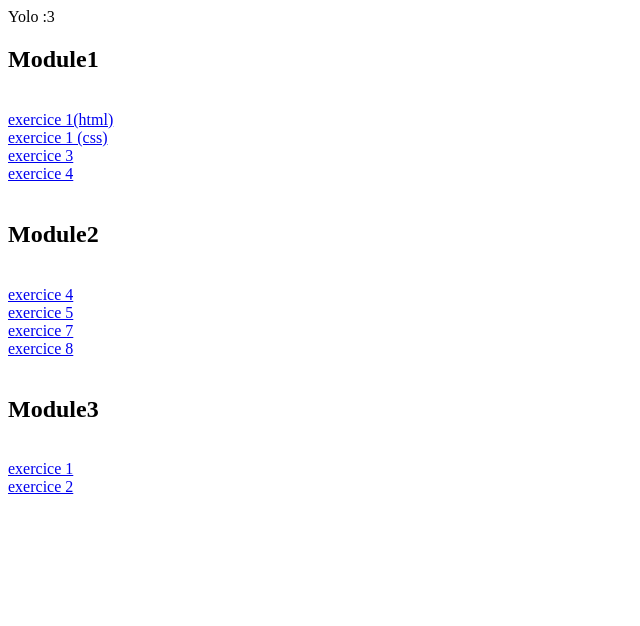
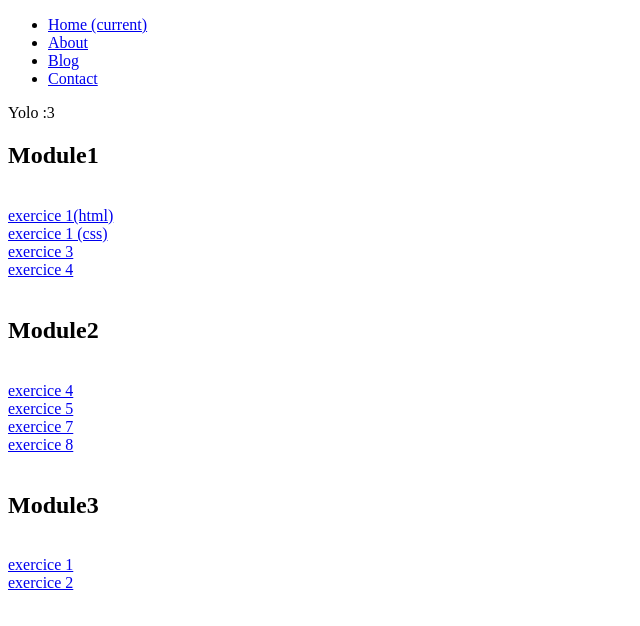
Before and after one commit to tyrog236/Adrien_Site, a plain HTML site: page index.html in a window 1280 px wide. Shown: the whole page, without its empty margins (0-640 px from the left). Drawn offline with Linux system fonts and the light colour scheme.

Commit message:
Update index.html

```diff
--- a/index.html
+++ b/index.html
@@ -1,10 +1,34 @@
 <!DOCTYPE html>
 <html>
 	<head>
-		<title>page d'accueil</title>
+		<title>page d'accueil Adrien</title>
 		<meta name="generator" content="BBEdit 11.6" />
+		<link href="https://fonts.googleapis.com/css?family=Open+Sans:300italic,400italic,600italic,700italic,800italic,400,300,600,700,800" rel="stylesheet" type="text/css">
+    		<link href="https://fonts.googleapis.com/css?family=Josefin+Slab:100,300,400,600,700,100italic,300italic,400italic,600italic,700italic" rel="stylesheet" type="text/css">
 	</head>
 	<body>
+		<nav class="navbar navbar-expand-lg navbar-light bg-faded py-lg-4">
+			<div class="container">
+				<div class="collapse navbar-collapse" id="navbarResponsive">
+          				<ul class="navbar-nav mx-auto">
+            					<li class="nav-item active px-lg-4">
+              						<a class="nav-link text-uppercase text-expanded" href="index.html">Home
+                						<span class="sr-only">(current)</span>
+              						</a>
+            					</li>
+            					<li class="nav-item px-lg-4">
+              						<a class="nav-link text-uppercase text-expanded" href="about.html">About</a>
+           					</li>
+            					<li class="nav-item px-lg-4">
+              						<a class="nav-link text-uppercase text-expanded" href="blog.html">Blog</a>
+            					</li>
+            					<li class="nav-item px-lg-4">
+              						<a class="nav-link text-uppercase text-expanded" href="contact.html">Contact</a>
+           					</li>
+          				</ul>
+        			</div>
+			</div>
+		</nav>
 		<div>
 			Yolo :3 <br>
 			<h2>Module1</h2><br>
```
